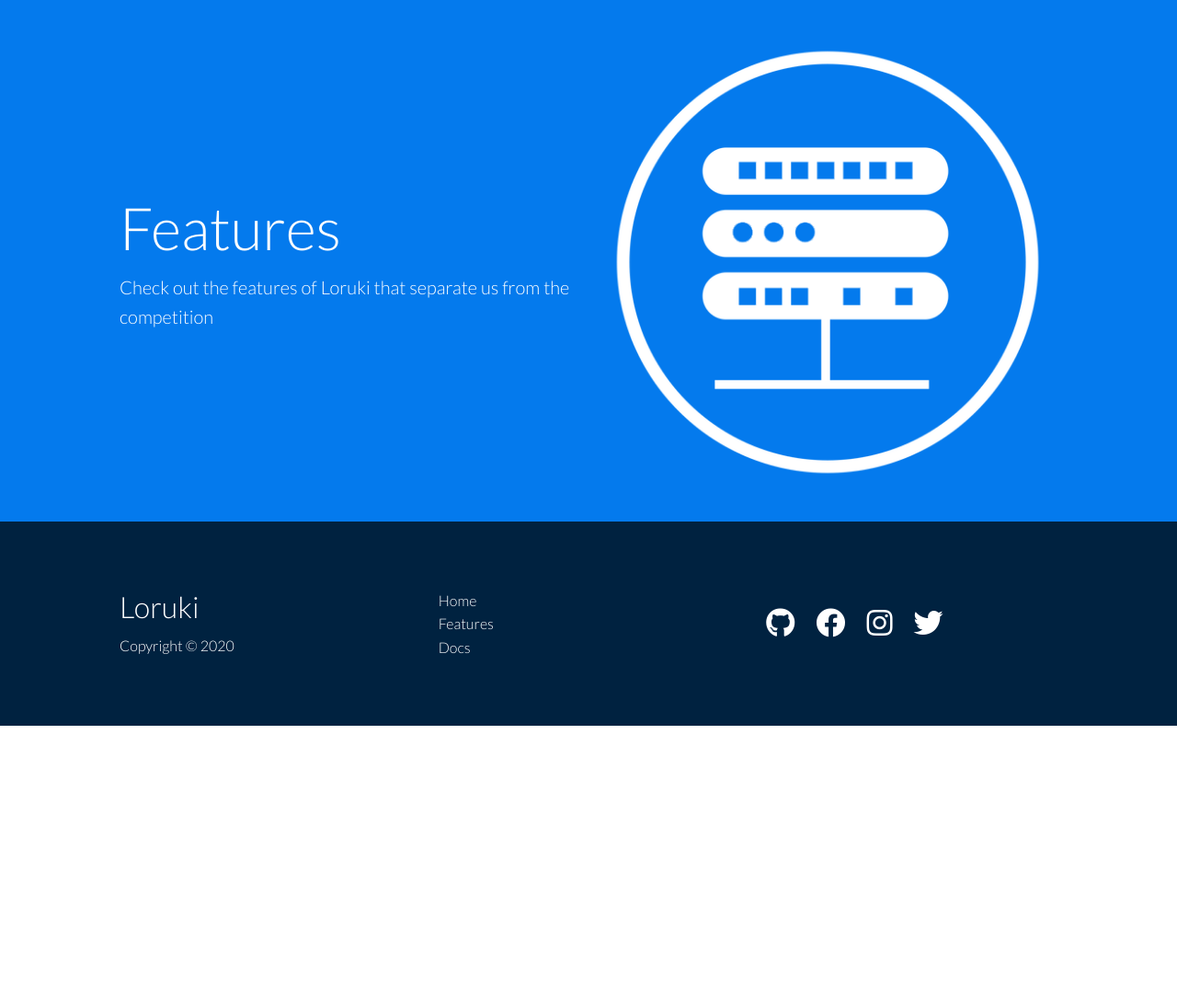
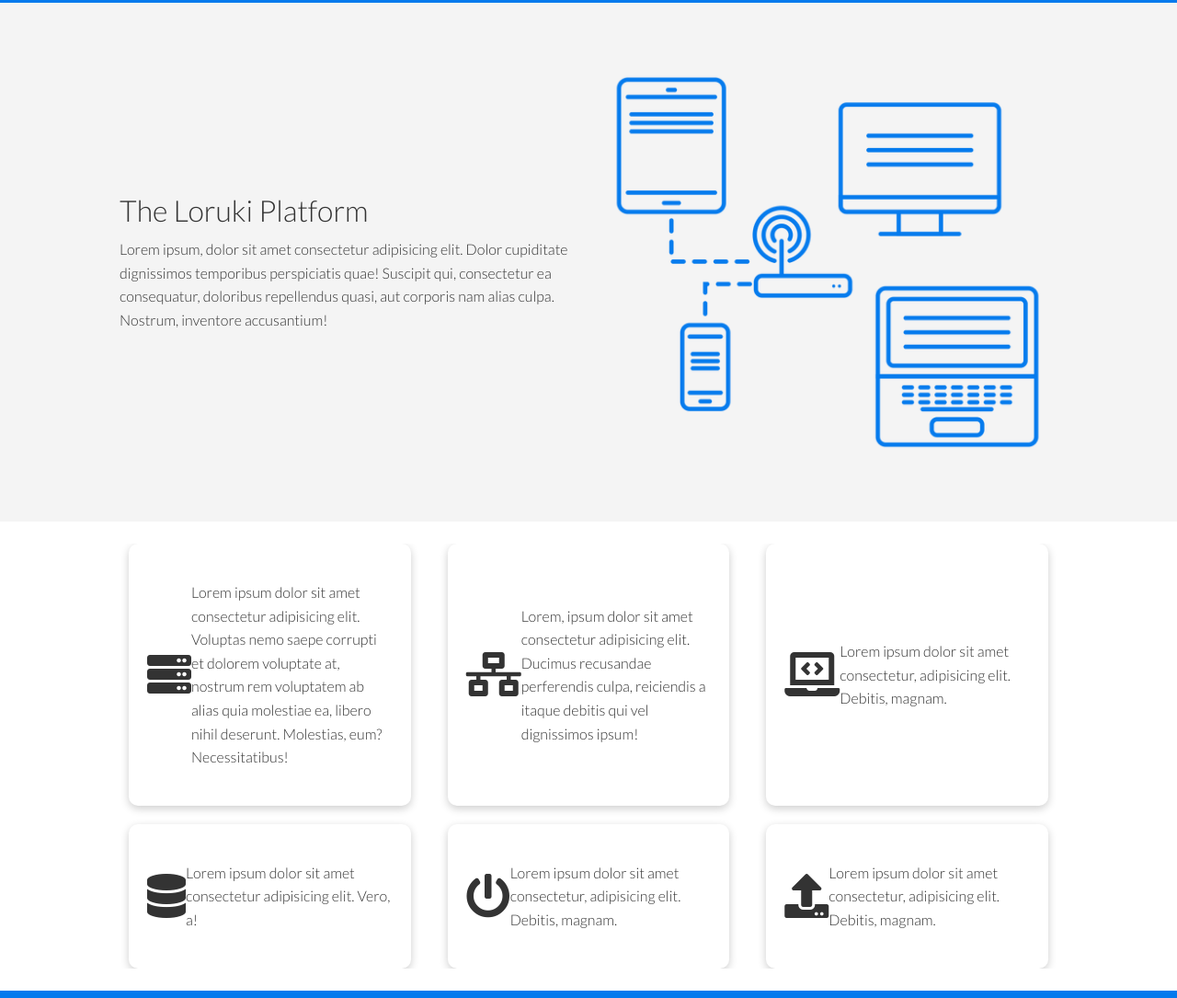
Before and after one commit to BF-FrontEnd-class-2025/group-1-loruki, a website: page features.html in a window 1280 px wide. Shown: the part 67-1152 px from the top of the page at 92% size. Before the commit the page ends 856 px from the top, so only its background shows below. Drawn offline with Linux system fonts and the light colour scheme.

Commit message:
add features subhead

```diff
--- a/features.html
+++ b/features.html
@@ -25,6 +25,69 @@
             </nav>
         </div>
     </div>
+
+    <!-- Sub head -->
+    <section class="features-sub-head bg-light py-3">
+        <div class="container grid">
+            <div>
+                <h1 class="md">The Loruki Platform</h1>
+                <p>
+                    Lorem ipsum, dolor sit amet consectetur adipisicing elit. Dolor cupiditate dignissimos temporibus
+                    perspiciatis quae! Suscipit qui, consectetur ea consequatur, doloribus repellendus quasi, aut
+                    corporis
+                    nam alias culpa. Nostrum, inventore accusantium!
+                </p>
+            </div>
+            <img src="images/server2.png" alt="">
+        </div>
+    </section>
+
+    <section class="features-main my-2">
+        <div class="container grid grid-3">
+            <div class="card flex">
+                <i class="fas fa-server fa-3x"></i>
+                <p>Lorem ipsum dolor sit amet consectetur adipisicing elit. Voluptas nemo saepe corrupti et dolorem
+                    voluptate at, nostrum rem voluptatem ab alias quia molestiae ea, libero nihil deserunt. Molestias,
+                    eum?
+                    Necessitatibus!</p>
+            </div>
+            <div class="card flex">
+                <i class="fas fa-network-wired fa-3x"></i>
+                <p>
+                    Lorem, ipsum dolor sit amet consectetur adipisicing elit. Ducimus
+                    recusandae perferendis culpa, reiciendis a itaque debitis qui vel
+                    dignissimos ipsum!
+                </p>
+            </div>
+            <div class="card flex">
+                <i class="fas fa-laptop-code fa-3x"></i>
+                <p>
+                    Lorem ipsum dolor sit amet consectetur, adipisicing elit. Debitis,
+                    magnam.
+                </p>
+            </div>
+            <div class="card flex">
+                <i class="fas fa-database fa-3x"></i>
+                <p>
+                    Lorem ipsum dolor sit amet consectetur adipisicing elit. Vero, a!
+                </p>
+            </div>
+            <div class="card flex">
+                <i class="fas fa-power-off fa-3x"></i>
+                <p>
+                    Lorem ipsum dolor sit amet consectetur, adipisicing elit. Debitis,
+                    magnam.
+                </p>
+            </div>
+            <div class="card flex">
+                <i class="fas fa-upload fa-3x"></i>
+                <p>
+                    Lorem ipsum dolor sit amet consectetur, adipisicing elit. Debitis,
+                    magnam.
+                </p>
+            </div>
+        </div>
+    </section>
 
     <section class="features-head bg-primary py-3">
         <div class="container grid">
```
